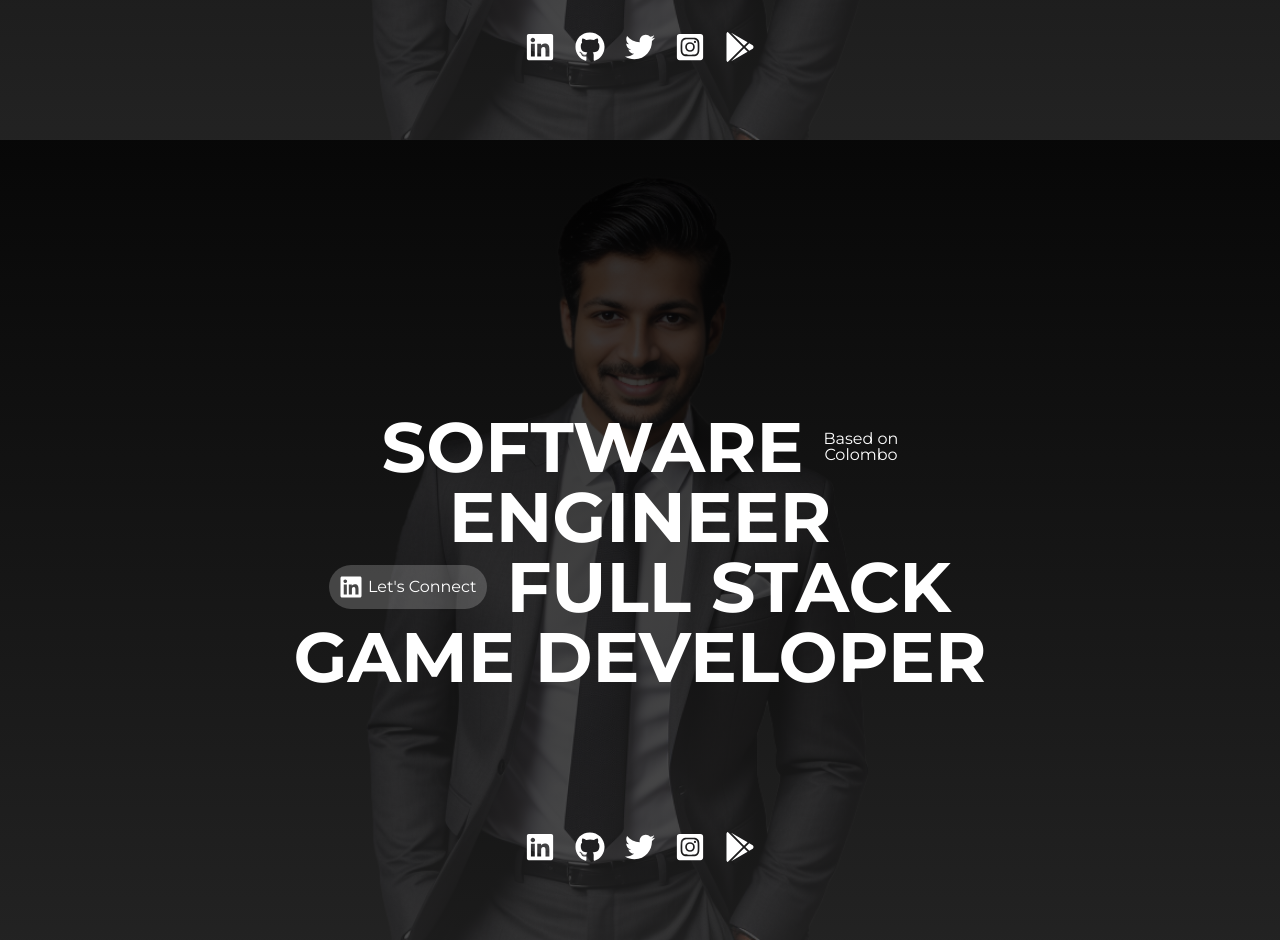
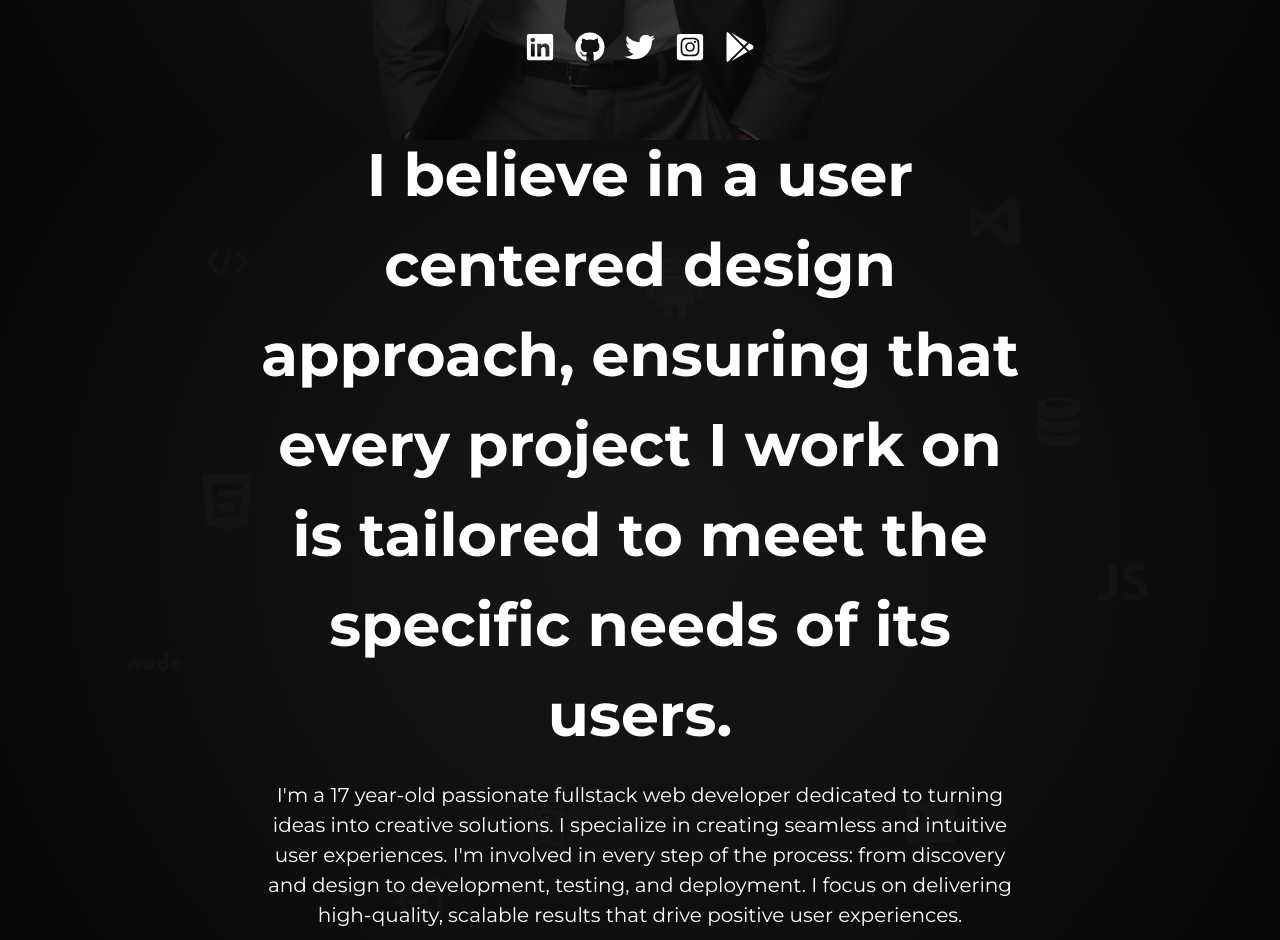
Before and after one commit to IsuruLakmal2000/MyPortfolio, a React (Vite) app: page / in a window 1280 px wide. Shown: the part 660-1600 px from the top of the page. Built offline with nearby package versions, Linux system fonts and the light colour scheme.

Commit message:
added biography sec

```diff
--- /dev/null
+++ b/src/Component/Biography.tsx
@@ -0,0 +1,81 @@
+// src/Component/Biography.tsx
+import React from "react";
+import "../styles/Biography.css";
+import {
+  DiCode,
+  DiAndroid,
+  DiDatabase,
+  DiHtml5,
+  DiJavascript1,
+  DiNodejs,
+  DiReact,
+  DiTerminal,
+  DiUnitySmall,
+  DiVisualstudio,
+} from "react-icons/di";
+
+const Biography: React.FC = () => {
+  const icons = [
+    <DiCode />,
+    <DiAndroid />,
+    <DiDatabase />,
+    <DiHtml5 />,
+    <DiJavascript1 />,
+    <DiNodejs />,
+    <DiReact />,
+    <DiTerminal />,
+    <DiUnitySmall />,
+    <DiVisualstudio />,
+  ];
+
+  // Define custom positions for each icon
+  const customPositions = [
+    { top: "10%", left: "15%" },
+    { top: "13%", left: "50%" },
+    { top: "30%", left: "80%" },
+    { top: "40%", left: "15%" },
+    { top: "50%", left: "85%" },
+    { top: "60%", left: "10%" },
+    { top: "80%", left: "40%" },
+    { top: "80%", left: "70%" },
+    { top: "90%", left: "30%" },
+    { top: "5%", left: "75%" },
+  ];
+
+  return (
+    <div className="biography-section">
+      {/* Main content */}
+      <div className="info-text">
+        <h1>
+          I believe in a user centered design approach, ensuring that every
+          project I work on is tailored to meet the specific needs of its users.
+        </h1>
+      </div>
+      <div className="my-self">
+        <p>
+          I'm a 17 year-old passionate fullstack web developer dedicated to
+          turning ideas into creative solutions. I specialize in creating
+          seamless and intuitive user experiences. I'm involved in every step of
+          the process: from discovery and design to development, testing, and
+          deployment. I focus on delivering high-quality, scalable results that
+          drive positive user experiences.
+        </p>
+      </div>
+
+      {/* Custom positioned icons */}
+      <div className="icon-container">
+        {icons.map((Icon, index) => (
+          <div
+            key={index}
+            className="custom-icon"
+            style={customPositions[index]}
+          >
+            {Icon}
+          </div>
+        ))}
+      </div>
+    </div>
+  );
+};
+
+export default Biography;
--- a/src/Component/HeroWords.tsx
+++ b/src/Component/HeroWords.tsx
@@ -10,6 +10,7 @@ import {
 
 const HeroWords: React.FC = () => {
   return (
+    <>
       <div className="hero">
         <div className="hero-word">
           <div className="first-row">
@@ -51,6 +52,10 @@ const HeroWords: React.FC = () => {
           </div>
         </div>
       </div>
+      {/* <div className="gradient">
+        <div className="container"></div>
+      </div> */}
+    </>
   );
 };
 
--- a/src/Component/MainPage.tsx
+++ b/src/Component/MainPage.tsx
@@ -2,6 +2,7 @@
 import React from "react";
 import NavBar from "./NavBar";
 import HeroSection from "./HeroWords";
+import Biorgraphy from "./Biography";
 import "../styles/MainPage.css";
 
 const MainPage: React.FC = () => {
@@ -11,8 +12,9 @@ const MainPage: React.FC = () => {
       <div className="main-page">
         <HeroSection />
       </div>
-
-      <HeroSection />
+      <div className="about-me">
+        <Biorgraphy />
+      </div>
     </>
   );
 };
--- /dev/null
+++ b/src/styles/Biography.css
@@ -0,0 +1,71 @@
+.biography-section {
+  position: relative;
+  display: flex;
+  justify-content: center;
+  align-items: center;
+  flex-direction: column;
+  height: 100vh; /* Full viewport height */
+  background: radial-gradient(
+    circle,
+    rgba(20, 20, 20, 0.8),
+    rgba(0, 0, 0, 0.8)
+  );
+
+  color: white;
+  text-align: center;
+  width: 100%;
+  overflow: hidden; /* Prevent overflow */
+}
+
+.info-text {
+  padding-left: 20%;
+  padding-right: 20%;
+  font-size: 30px;
+
+  h1 {
+    margin: 0;
+    padding: 0;
+  }
+}
+
+.my-self {
+  padding-left: 20%;
+  padding-right: 20%;
+  font-size: 20px;
+}
+
+.icon-container {
+  position: absolute;
+  top: 0;
+  left: 0;
+  width: 100%;
+  height: 100%;
+  pointer-events: none; /* Icons do not block interactions */
+}
+
+.custom-icon {
+  position: absolute;
+  font-size: 70px;
+  color: rgba(255, 255, 255, 0.1); /* Faint icon appearance */
+  transform: translate(
+    -50%,
+    -50%
+  ); /* Center the icon at the specified position */
+  animation: fade 3s infinite ease-in-out; /* Optional animation */
+}
+
+/* Optional animation for fade in and out */
+@keyframes fade {
+  0% {
+    opacity: 0.2;
+    transform: translateY(0);
+  }
+  50% {
+    opacity: 1;
+    transform: translateY(-10px);
+  }
+  100% {
+    opacity: 0.2;
+    transform: translateY(0);
+  }
+}
--- a/src/styles/HeroWords.css
+++ b/src/styles/HeroWords.css
@@ -75,6 +75,21 @@
 
 .icon {
   font-size: 30px;
+}
+
+.gradient {
+  height: 100px;
+  position: relative;
+  z-index: 10;
+  margin-bottom: -100px;
+  bottom: 100px;
+  background: linear-gradient(
+    to bottom,
+    transparent,
+    rgba(20, 20, 20, 0.829),
+    rgb(20, 20, 20)
+  );
+  background-blend-mode: overlay;
 }
 
 /* Responsive Media Queries */
--- a/src/styles/MainPage.css
+++ b/src/styles/MainPage.css
@@ -11,12 +11,9 @@ html {
   align-items: center;
   flex-direction: column;
   height: 100vh; /* Full viewport height */
-  background: linear-gradient(
-      to bottom,
-      rgba(0, 0, 0, 0.8),
-      rgba(34, 34, 34, 0.8)
-    ),
+  background: radial-gradient(circle, rgba(20, 20, 20, 0.8), rgba(0, 0, 0, 0.8)),
     url("../assets/3.png") no-repeat center center/contain;
+
   color: white;
   text-align: center;
   width: 100%;
```
Lines whose indentation alone changed are shown as unchanged.
